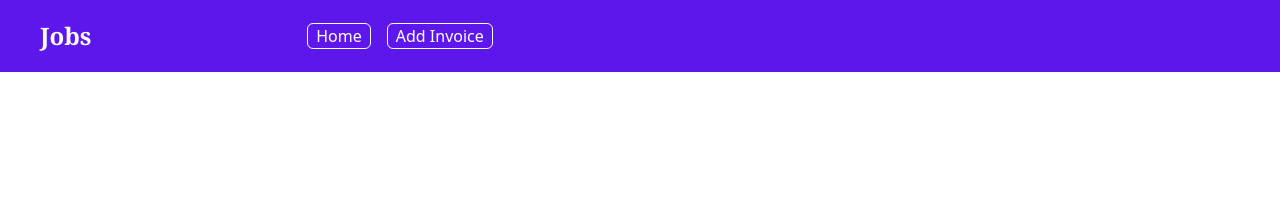
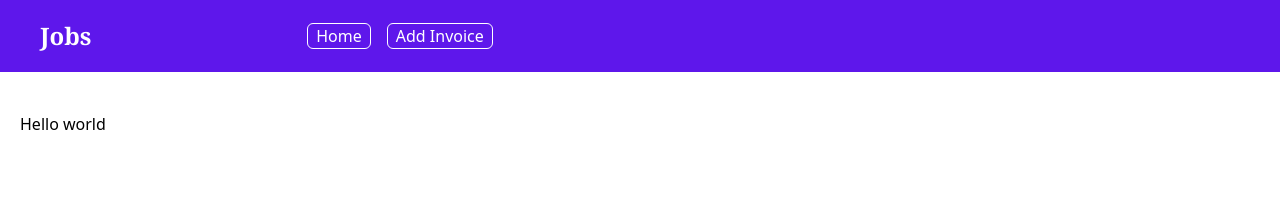
Before and after one commit to Kummirai/workOrder_tracker, a Next.js app: page / in a window 1280 px wide. Shown: the top 206 px of the page. Built offline with nearby package versions, Linux system fonts and the light colour scheme.

Commit message:
Create job summery card button as client commponent for interactivity

```diff
--- a/app/page.jsx
+++ b/app/page.jsx
@@ -57,6 +57,7 @@ export default function Home() {
       {jobs.map((job) => {
         <JobSummaryCard job={job} key={job.jobNumber} />;
       })}
+      Hello world
     </main>
   );
 }
--- a/components/JobSummaryCard.jsx
+++ b/components/JobSummaryCard.jsx
@@ -1,3 +1,5 @@
+import JobSummaryCardButton from "./JobSummaryCardButton";
+
 const JobSummaryCard = ({ job }) => {
   return (
     <div className="grid grid-cols-3 p-4 border border-gray-200 rounded-lg h-[140px] ">
@@ -11,9 +13,7 @@ const JobSummaryCard = ({ job }) => {
       </div>
       <div className="col-start-3 col-end-4 flex flex-col justify-between">
         <h2 className="text-2xl font-bold text-gray-950">R {job.quote}</h2>
-        <button className="bg-gray-950 text-white p-1 rounded-md hover:bg-gray-800 hover:cursor-pointer">
-          View Details
-        </button>
+        <JobSummaryCardButton />
       </div>
     </div>
   );
--- /dev/null
+++ b/components/JobSummaryCardButton.jsx
@@ -0,0 +1,11 @@
+"use client";
+
+const JobSummaryCardButton = () => {
+  return (
+    <button className="bg-gray-950 text-white p-1 rounded-md hover:bg-gray-800 hover:cursor-pointer">
+      View Details
+    </button>
+  );
+};
+
+export default JobSummaryCardButton;
```
